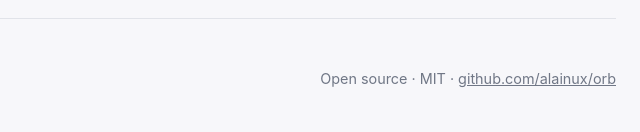
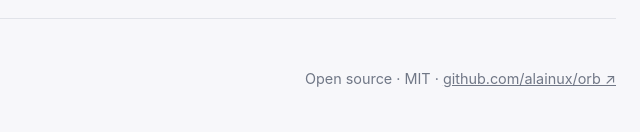
Before and after one commit to alainux/orb, a website: page site/index.html in a window 1280 px wide. Shown: the part 4490-4622 px from the top of the page, 640-1280 px from the left. Drawn offline with Linux system fonts and the light colour scheme.

Commit message:
fix(site): open GitHub links in a new tab
The header, hero, and footer links to the repository now use target=_blank
with rel=noopener; the footer link gains an external-link arrow.

```diff
--- a/site/index.html
+++ b/site/index.html
@@ -14,7 +14,7 @@
 <body>
   <header class="nav wrap">
     <a class="brand" href="#"><img src="assets/orb-logo.svg" alt=""><span>Orb</span></a>
-    <nav><a href="#how">How it works</a><a href="#scratchpad">Scratchpad</a><a href="#install">Install</a><a href="https://github.com/alainux/orb">GitHub</a></nav>
+    <nav><a href="#how">How it works</a><a href="#scratchpad">Scratchpad</a><a href="#install">Install</a><a href="https://github.com/alainux/orb" target="_blank" rel="noopener">GitHub</a></nav>
   </header>
 
   <main>
@@ -23,7 +23,7 @@
         <p class="eyebrow">Voice for the Pi coding harness</p>
         <h1>Talk through<br>the work.</h1>
         <p class="lede">Orb is a conversational layer for Pi. Say what you want at a high level; it delegates, redirects, waits, and keeps you oriented while Pi does the coding.</p>
-        <div class="actions"><a class="button primary" href="#install">Get Orb</a><a class="button" href="https://github.com/alainux/orb">View source</a></div>
+        <div class="actions"><a class="button primary" href="#install">Get Orb</a><a class="button" href="https://github.com/alainux/orb" target="_blank" rel="noopener">View source</a></div>
         <p class="quiet">Full duplex · Gemini Live or OpenAI Realtime · hardware-timed audio</p>
       </div>
       <div class="hero-visual"><img src="assets/orb-banner.png" alt="Orb — conversational realtime voice for the Pi coding harness"></div>
@@ -83,6 +83,6 @@ orb</code></pre></article>
     </section>
   </main>
 
-  <footer class="wrap"><div class="brand"><img src="assets/orb-logo.svg" alt=""><span>Orb</span></div><p>Open source · MIT · <a href="https://github.com/alainux/orb">github.com/alainux/orb</a></p></footer>
+  <footer class="wrap"><div class="brand"><img src="assets/orb-logo.svg" alt=""><span>Orb</span></div><p>Open source · MIT · <a href="https://github.com/alainux/orb" target="_blank" rel="noopener">github.com/alainux/orb ↗</a></p></footer>
 </body>
 </html>
```
